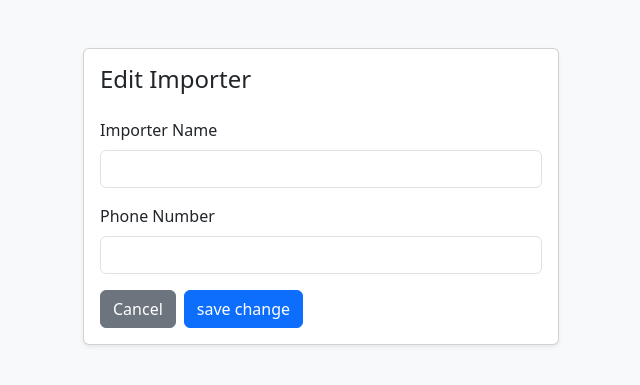
After one commit to MENA8729/kedir_2, a Flask app: template templates/edit_importer.html in a window 1280 px wide. The commit adds this page. Shown: the top 385 px of the page, without its empty margins (319-959 px from the left). Run offline with Flask 3, Linux system fonts and the light colour scheme; the template is opened without the code that fills it: values that come from a table or form of the project are taken from there, others are empty; some libraries are stand-ins or nearby versions.

Commit message:
Update importer registration and add importer and product edit pages

```diff
--- a/form.py
+++ b/form.py
@@ -106,3 +106,19 @@ class RegisterForm(FlaskForm):
         validators=[DataRequired(), EqualTo('password', message='Passwords must match')]
     )
     submit = SubmitField('Create Account')
+
+class ImporterEdit(FlaskForm):
+    class Meta:
+        csrf = False
+
+    name = StringField("Importer Name", validators=[DataRequired(), Length(max=150)])
+    phone = StringField("Phone Number", validators=[Optional(), Length(max=20)])
+    submit = SubmitField('save change')
+
+
+class ProductEdit(FlaskForm):
+    name = StringField(
+        "Product Name",
+        validators=[DataRequired(message="Product name is required.")]
+    )
+    submit = SubmitField("Save Changes")
--- a/main.py
+++ b/main.py
@@ -48,7 +48,7 @@ from flask_ckeditor import CKEditor, CKEditorField
 from datetime import datetime
 from flask_login import login_user, logout_user, login_required
 from flask_login import LoginManager,UserMixin,current_user
-from form import (PostMainForm,RegistrationForm,PostEditForm,Post2Form,FinalPostEditForm,LoginForm,RegisterForm)
+from form import (PostMainForm,RegistrationForm,PostEditForm,Post2Form,FinalPostEditForm,LoginForm,RegisterForm,ImporterEdit,ProductEdit)
 from flask_mail import Mail, Message
 from datetime import date, timedelta, datetime
 
@@ -727,11 +727,12 @@ def check_red_flag():
 @motorist
 def registration():
     form = RegistrationForm()
-    active_tab = request.form.get("active_tab", "importer")
+    active_tab = request.form.get("active_tab", "importer") # importer here is defffault value if not active there
 
     if request.method == "POST":
         saved_importers = 0
         saved_products = 0
+        print("hi_product")
 
         if active_tab == "importer":
             for importer_entry in form.importers:
@@ -787,8 +788,9 @@ def registration():
 
     total_products = Product.query.count()
     total_importers = Importer.query.count()
-    recent_importers = Importer.query.order_by(Importer.id.desc()).limit(10).all()
-    recent_products = Product.query.order_by(Product.id.desc()).limit(10).all()
+    #recent_importers = Importer.query.order_by(Importer.id.desc()).limit(10).all()
+    recent_importers = Importer.query.order_by(Importer.id.desc()).all()
+    recent_products = Product.query.order_by(Product.id.desc()).all()
 
     return render_template(
         "registration.html",
@@ -799,6 +801,63 @@ def registration():
         recent_products=recent_products,
         current_year=datetime.utcnow().year
     )
+
+@app.route("/edit_importer/<int:import_id>", methods=["GET", "POST"])
+@login_required
+def edit_importer(import_id):
+    importer = db.get_or_404(Importer, import_id)
+    form = ImporterEdit(obj=importer)  # pre-fills form fields from importer on GET
+
+    if form.validate_on_submit():
+        importer.name = form.name.data.strip()
+        importer.phone = form.phone.data.strip()
+        db.session.commit()
+
+        flash("Importer updated successfully.", "success")
+        return redirect(url_for("registration"))  # change to wherever makes sense
+
+    return render_template("edit_importer.html", form=form)
+
+
+
+
+@app.route("/toggle_red_flag_importer/<int:import_id>", methods=["POST"])
+@login_required
+def toggle_red_flag_importer(import_id):
+    importer = db.get_or_404(Importer, import_id)
+    importer.is_red_flagged = not importer.is_red_flagged
+    db.session.commit()
+
+    flash(
+        f"{importer.name} flagged." if importer.is_red_flagged
+        else f"Flag removed from {importer.name}.",
+        "success"
+    )
+    return redirect(url_for("registration"))
+
+
+@app.route("/edit_product/<int:product_id>", methods=["GET", "POST"])
+@login_required
+def edit_product(product_id):
+    product = db.get_or_404(Product, product_id)
+    form = ProductEdit(obj=product)  # adjust to your actual product-edit form name
+
+    if form.validate_on_submit():
+        product.name = form.name.data.strip()
+        db.session.commit()
+
+        flash("Product updated successfully.", "success")
+        return redirect(url_for("registration"))
+
+    return render_template("edit_product.html", form=form)
+
+
+
+
+
+
+
+
 
 @app.route("/posts")
 @login_required
--- /dev/null
+++ b/templates/edit_importer.html
@@ -0,0 +1,60 @@
+<!DOCTYPE html>
+<html lang="en">
+<head>
+    <meta charset="UTF-8">
+    <meta name="viewport" content="width=device-width, initial-scale=1.0">
+    <title>Edit Importer</title>
+
+    <link href="https://cdn.jsdelivr.net/npm/bootstrap@5.3.3/dist/css/bootstrap.min.css" rel="stylesheet">
+</head>
+
+<body class="bg-light">
+
+<div class="container mt-5" style="max-width: 500px;">
+
+    <div class="card shadow-sm">
+        <div class="card-body">
+
+            <h4 class="mb-4">Edit Importer</h4>
+
+            <form method="POST">
+
+                {{ form.hidden_tag() }}
+
+                <div class="mb-3">
+                    {{ form.name.label(class="form-label") }}
+                    {{ form.name(class="form-control") }}
+
+                    {% for error in form.name.errors %}
+                        <div class="text-danger small">{{ error }}</div>
+                    {% endfor %}
+                </div>
+
+                <div class="mb-3">
+                    {{ form.phone.label(class="form-label") }}
+                    {{ form.phone(class="form-control") }}
+
+                    {% for error in form.phone.errors %}
+                        <div class="text-danger small">{{ error }}</div>
+                    {% endfor %}
+                </div>
+
+                <div class="d-flex gap-2">
+                    <button type="button"
+                            class="btn btn-secondary"
+                            onclick="history.back()">
+                        Cancel
+                    </button>
+
+                    {{ form.submit(class="btn btn-primary") }}
+                </div>
+
+            </form>
+
+        </div>
+    </div>
+
+</div>
+
+</body>
+</html>
```
Also changed, not shown: templates/edit_product.html (added, +41 -0 lines), templates/registration.html (+148 -16 lines).
